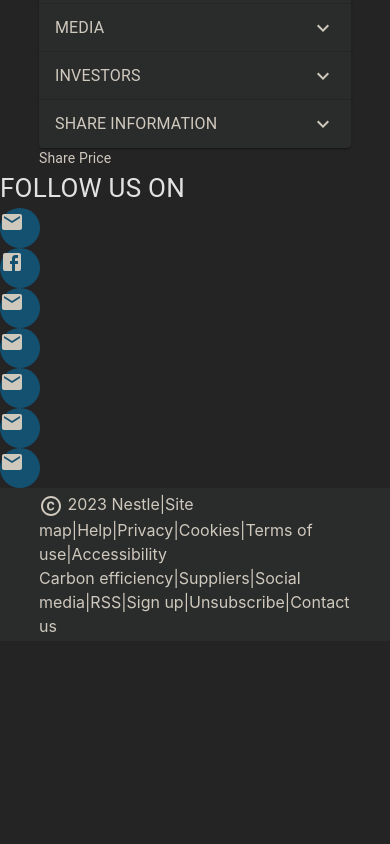
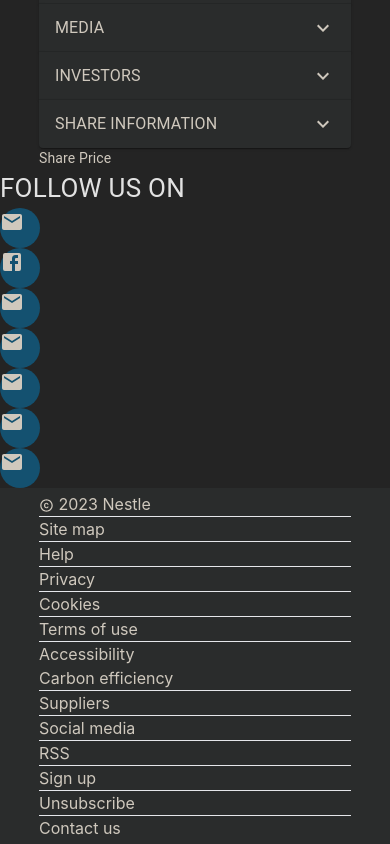
Before and after one commit to MUHAMMAD-ABDUL-RAFAY/UnileverClone, a React (Vite) app: page / in a window 390 px wide. Shown: the part 9013-9857 px from the top of the page. Before the commit the page ends 9654 px from the top, so only its background shows below. Built offline with nearby package versions, Linux system fonts and the light colour scheme.

Commit message:
added responsiveness to the last component

```diff
--- a/src/components/Footer.jsx
+++ b/src/components/Footer.jsx
@@ -1,37 +1,74 @@
-import React from "react";
-import CopyrightIcon from '@mui/icons-material/Copyright';
+import React, { useEffect } from "react";
+import CopyrightIcon from "@mui/icons-material/Copyright";
 const Footer = () => {
+  const isSmallDevice = window.innerWidth < 480;
+  const isMediumDevice = window.innerWidth >= 480 && window.innerWidth < 768;
+  useEffect(() => {
+    console.log(isSmallDevice, isMediumDevice);
+  }, [isSmallDevice, isMediumDevice]);
   return (
-    <div style={{ backgroundColor: "#2A2C2C",padding:"1% 10%" }}>
-      <div className="flex justify-evenly" style={{color:"#CFC8BD"}}>
-        <a> <CopyrightIcon /> 2023 Nestle</a>
-        |
-        <a>Site map</a>
-        |
-        <a>Help</a>
-        |
-        <a>Privacy</a>
-        |
-        <a>Cookies</a>
-        |
-        <a>Terms of use</a>
-        |
-        <a>Accessibility</a>
+    <div
+      className={`${
+        isMediumDevice || isSmallDevice ? "flex justify-between gap-x-16" : ""
+      }`}
+      style={{ backgroundColor: "#2A2C2C", padding: "1% 10%" }}
+    >
+      <div
+        className={`flex ${
+          isMediumDevice || isSmallDevice ? "flex-col w-[50%] text-center" : ""
+        } justify-evenly`}
+        style={{ color: "#CFC8BD" }}
+      >
+        <a style={{ marginBottom: isMediumDevice || isSmallDevice ? "0.2rem" : "" }}>
+          {" "}
+          <CopyrightIcon sx={{ fontSize: "15px" }} /> 2023 Nestle
+        </a>
+        {isSmallDevice || isMediumDevice ? <hr /> : "|"}
+        <a style={{ marginBottom: isMediumDevice || isSmallDevice ? "0.2rem" : "" }}>Site map</a>
+        {isSmallDevice || isMediumDevice ? <hr /> : "|"}
+        <a style={{ marginBottom: isMediumDevice || isSmallDevice ? "0.2rem" : "" }}>Help</a>
+        {isSmallDevice || isMediumDevice ? <hr /> : "|"}
+        <a style={{ marginBottom: isMediumDevice || isSmallDevice ? "0.2rem" : "" }}>Privacy</a>
+        {isSmallDevice || isMediumDevice ? <hr /> : "|"}
+        <a style={{ marginBottom: isMediumDevice || isSmallDevice ? "0.2rem" : "" }}>Cookies</a>
+        {isSmallDevice || isMediumDevice ? <hr /> : "|"}
+        <a style={{ marginBottom: isMediumDevice || isSmallDevice ? "0.2rem" : "" }}>
+          Terms of use
+        </a>
+        {isSmallDevice || isMediumDevice ? <hr /> : "|"}
+        <a style={{ marginBottom: isMediumDevice || isSmallDevice ? "0.2rem" : "" }}>
+          Accessibility
+        </a>
       </div>
-      <div className="flex justify-evenly" style={{color:"#CFC8BD"}}>
-        <a>Carbon efficiency</a>
-        |
-        <a>Suppliers</a>
-        |
-        <a>Social media</a>
-        |
-        <a>RSS</a>
-        |
-        <a>Sign up</a>
-        |
-        <a>Unsubscribe</a>
-        |
-        <a>Contact us</a>
+      <div
+        className={`flex ${
+          isMediumDevice || isSmallDevice ? "flex-col w-[50%] text-center" : ""
+        } justify-evenly`}
+        style={{ color: "#CFC8BD" }}
+      >
+        <a style={{ marginBottom: isMediumDevice || isSmallDevice ? "0.2rem" : "" }}>
+          Carbon efficiency
+        </a>
+        {isSmallDevice || isMediumDevice ? <hr /> : "|"}
+        <a style={{ marginBottom: isMediumDevice || isSmallDevice ? "0.2rem" : "" }}>
+          Suppliers
+        </a>
+        {isSmallDevice || isMediumDevice ? <hr /> : "|"}
+        <a style={{ marginBottom: isMediumDevice || isSmallDevice ? "0.2rem" : "" }}>
+          Social media
+        </a>
+        {isSmallDevice || isMediumDevice ? <hr /> : "|"}
+        <a style={{ marginBottom: isMediumDevice || isSmallDevice ? "0.2rem" : "" }}>RSS</a>
+        {isSmallDevice || isMediumDevice ? <hr /> : "|"}
+        <a style={{ marginBottom: isMediumDevice || isSmallDevice ? "0.2rem" : "" }}>Sign up</a>
+        {isSmallDevice || isMediumDevice ? <hr /> : "|"}
+        <a style={{ marginBottom: isMediumDevice || isSmallDevice ? "0.2rem" : "" }}>
+          Unsubscribe
+        </a>
+        {isSmallDevice || isMediumDevice ? <hr /> : "|"}
+        <a style={{ marginBottom: isMediumDevice || isSmallDevice ? "0.2rem" : "" }}>
+          Contact us
+        </a>
       </div>
     </div>
   );
```
